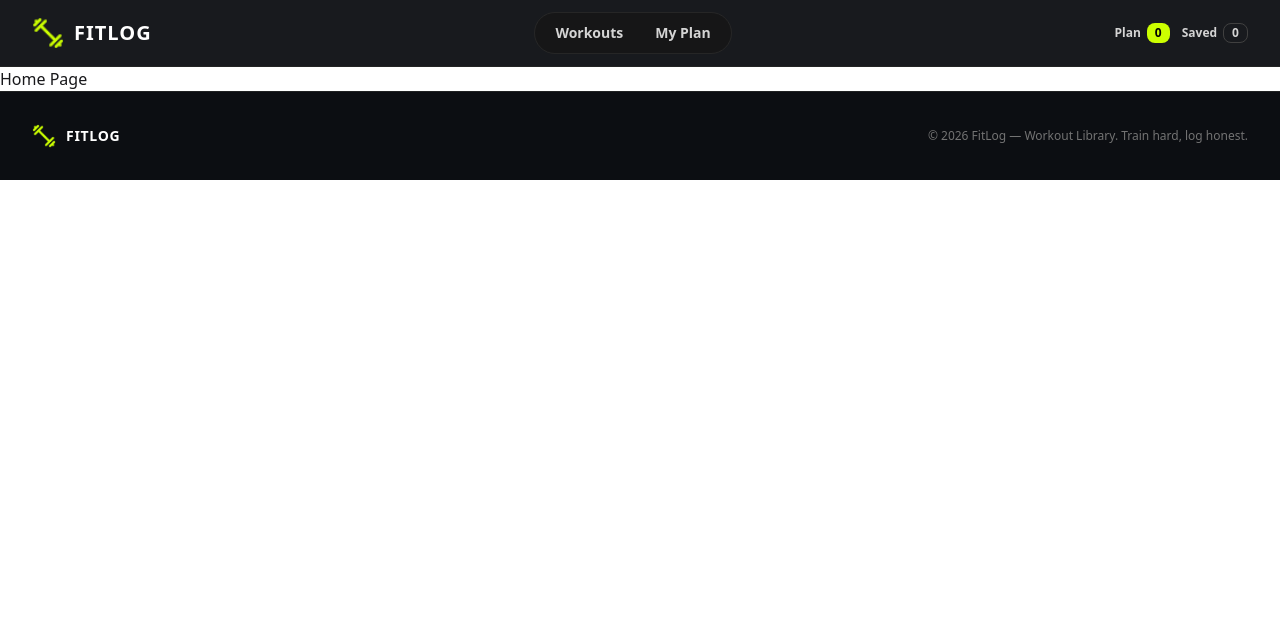
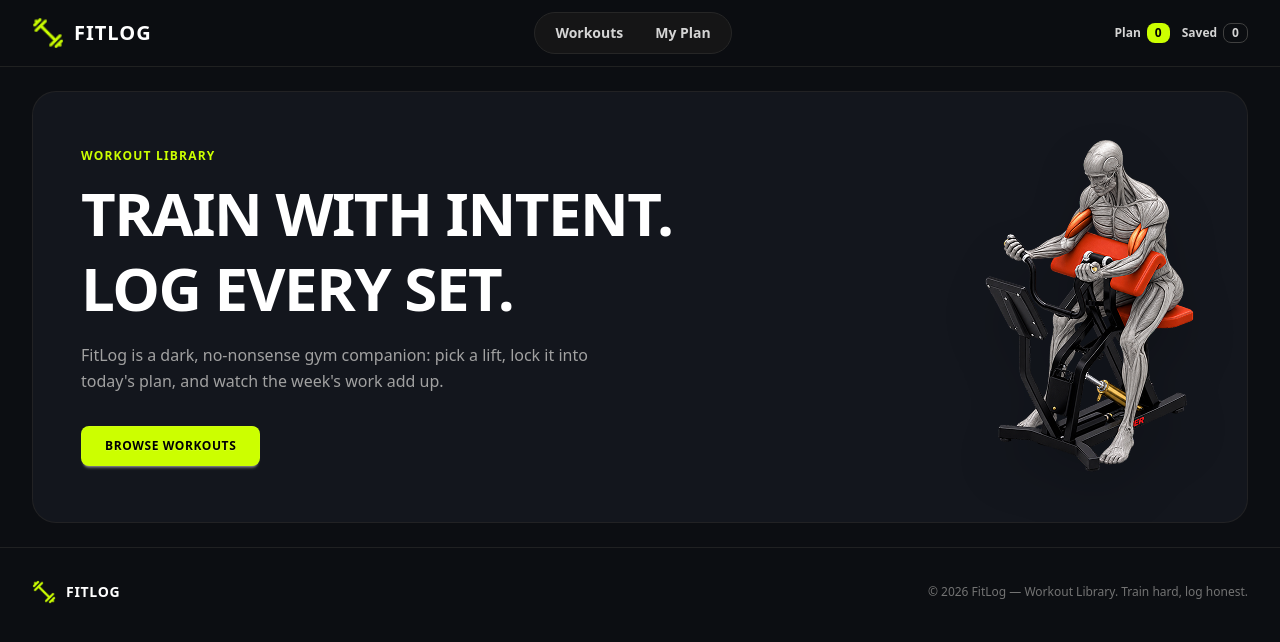
Before and after one commit to ibrahimkhalildev/fit-log-a06, a Next.js app: page / in a window 1280 px wide. Shown: the top 642 px of the page. Built offline with nearby package versions, Linux system fonts and the light colour scheme.

Commit message:
Banner/Hero Section Added

```diff
--- /dev/null
+++ b/src/app/components/homepage/Banner.tsx
@@ -0,0 +1,53 @@
+import React from 'react'
+import Image from 'next/image'
+import bannerImg from '../../../assets/banner.png'
+
+const Banner = () => {
+  return (
+    <section className='mx-auto max-w-7xl px-4 py-4 sm:px-6 sm:py-6 lg:px-8'>
+      <div className='relative overflow-hidden rounded-2xl border border-neutral-800/80 bg-[#13161d] p-6 sm:p-8 md:p-10 lg:p-12 md:rounded-3xl'>
+        <div className='grid grid-cols-1 items-center gap-8 lg:grid-cols-12'>
+          <div className='text-center sm:text-left lg:col-span-7'>
+            <p className='text-xs font-bold uppercase tracking-widest text-[#ccff00]'>
+              WORKOUT LIBRARY
+            </p>
+
+            <h1 className='mt-3 text-3xl font-black uppercase leading-tight tracking-tight text-white sm:text-4xl md:text-5xl lg:text-6xl'>
+              TRAIN WITH INTENT. <br />
+              LOG EVERY SET.
+            </h1>
+
+            <p className='mx-auto mt-4 max-w-lg text-xs leading-relaxed text-neutral-400 sm:mx-0 sm:text-sm md:text-base'>
+              FitLog is a dark, no-nonsense gym companion: pick a lift, lock it
+              into today&apos;s plan, and watch the week&apos;s work add up.
+            </p>
+
+            <div className='mt-6 sm:mt-8'>
+              <a
+                href='#library'
+                className='btn border-none bg-[#ccff00] px-6 text-xs font-bold uppercase tracking-wider text-black hover:bg-[#b5e600] rounded-lg transition'
+              >
+                BROWSE WORKOUTS
+              </a>
+            </div>
+          </div>
+
+          <div className='flex items-center justify-center lg:col-span-5 lg:justify-end'>
+            <div className='relative flex items-center justify-center'>
+              <Image
+                src={bannerImg}
+                alt='Workout Banner Fitlog'
+                width={224}
+                height={334}
+                priority
+                className='h-auto max-h-[334px] w-[180px] sm:w-[224px] object-contain drop-shadow-2xl transition-all duration-300'
+              />
+            </div>
+          </div>
+        </div>
+      </div>
+    </section>
+  )
+}
+
+export default Banner
--- a/src/app/globals.css
+++ b/src/app/globals.css
@@ -1,2 +1,11 @@
 @import "tailwindcss";
 @plugin "daisyui";
+
+:root {
+  color-scheme: dark;
+}
+
+body {
+  background-color: #0c0e12;
+  color: #f5f5f5;
+}
--- a/src/app/page.tsx
+++ b/src/app/page.tsx
@@ -1,9 +1,10 @@
 import React from 'react'
+import Banner from './components/homepage/Banner'
 
 const Page = () => {
   return (
     <div>
-      <h2>Home Page</h2>
+      <Banner></Banner>
     </div>
   )
 }
```
Also changed, not shown: src/assets/banner.png.
